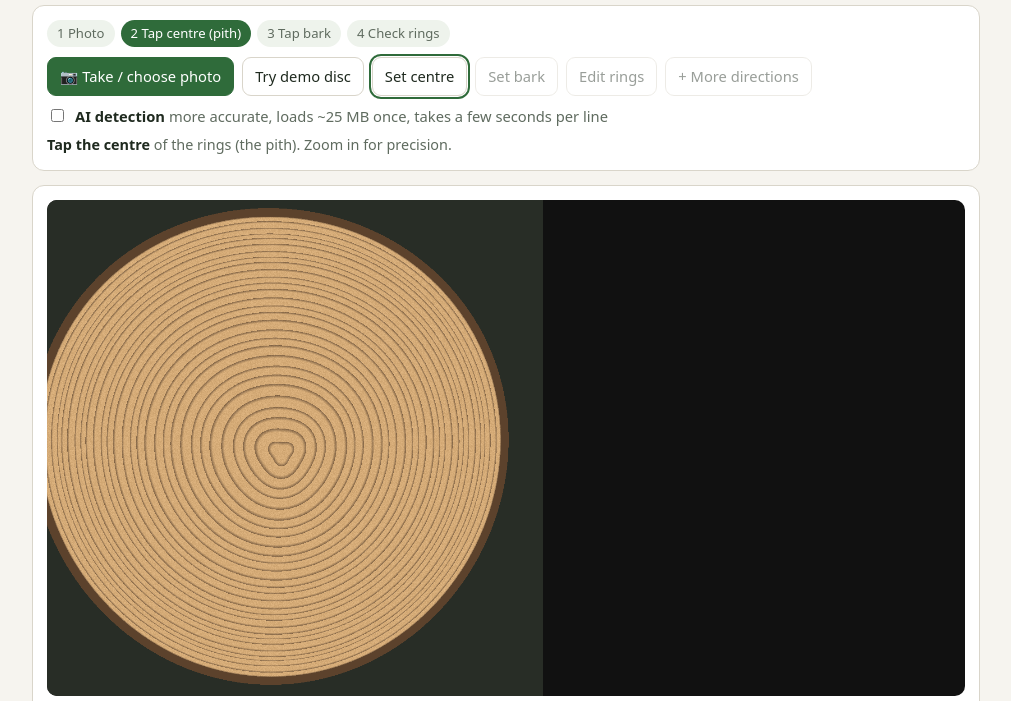
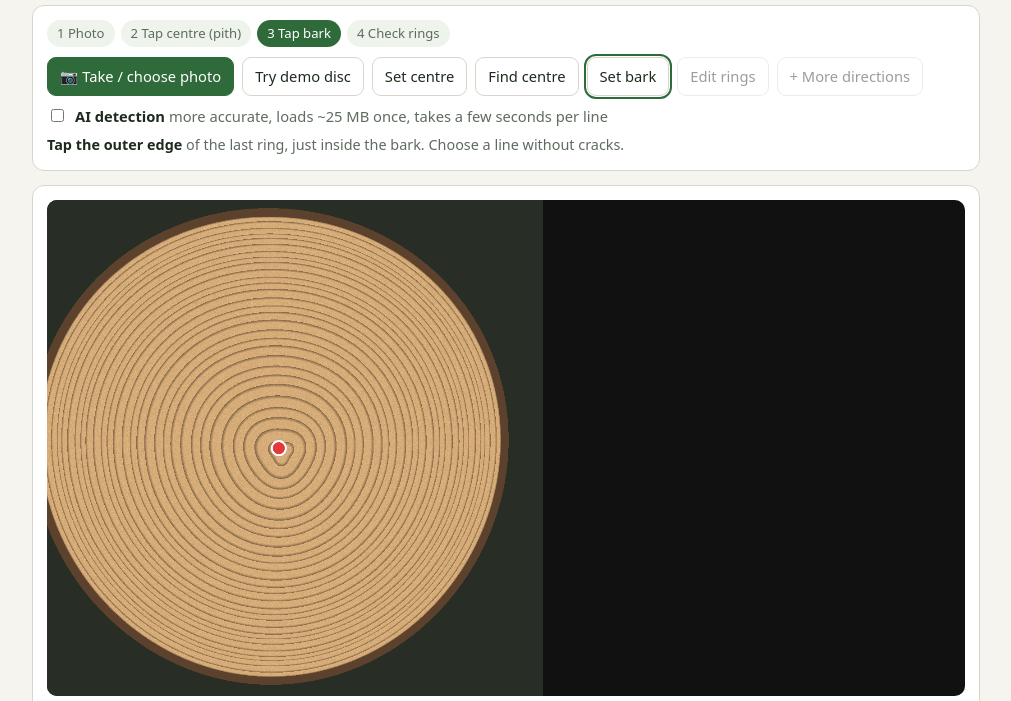
Before and after one commit to kasparkk/jahrringzaehler, a plain HTML site: page index.html in a window 1280 px wide. Both pictures are taken after a click on the button "Try demo disc". Shown: the part 82-783 px from the top of the page, without its empty margins (134-1145 px from the left). Drawn offline with Linux system fonts and the light colour scheme.

Commit message:
Find the centre (pith) automatically after loading a photo
Co-Authored-By: Claude Opus 5.5 <noreply@anthropic.com>
Claude-Session: https://claude.ai/code/session_01F4oWTo5gc7wZhfxVECiAJe

```diff
--- a/index.html
+++ b/index.html
@@ -83,6 +83,7 @@
       <input type="file" id="file" accept="image/*">
       <button id="demo" data-i18n="demo">Try demo disc</button>
       <button id="mPith" disabled data-i18n="setC">Set centre</button>
+      <button id="mAuto" disabled data-i18n="autoC">Find centre</button>
       <button id="mBark" disabled data-i18n="setB">Set bark</button>
       <button id="mEdit" disabled data-i18n="edit">Edit rings</button>
       <button id="mExtra" disabled data-i18n="extraB">+ More directions</button>
@@ -239,7 +240,7 @@
       removed:'Ring removed', added:'Ring added', onLine:'Tap on the yellow line', backAuto:'Back to automatic count',
       copied:'Table copied', copyManual:'Select all and copy the text below',
       profEmpty:'Set centre and bark to see the profile', centre:'centre', bark:'bark', other:'DE',
-      extraB:'+ More directions', clearExtra:'Remove extra directions',
+      extraB:'+ More directions', autoC:'Find centre', autoOk:'Centre found automatically. Check it; tap “Set centre” to move it.', autoFail:'Could not find the centre, please tap it', clearExtra:'Remove extra directions',
       hExtra:'<b>Tap the bark in other directions</b> (avoid cracks). Each line is counted on its own; the middle value of all lines is the most reliable count.',
       medLabel:'middle value of {n} directions (range {a}–{b})', aiL:'AI detection', aiD:'more accurate, loads ~25 MB once, takes a few seconds per line',
       aiLoading:'Loading AI model…', aiReady:'AI model ready', aiFail:'AI model could not be loaded ({e}). Using the classic method.', aiRun:'AI is reading the wood… {p}',
@@ -280,7 +281,7 @@
       removed:'Ring entfernt', added:'Ring hinzugefügt', onLine:'Auf die gelbe Linie tippen', backAuto:'Zurück zur automatischen Zählung',
       copied:'Tabelle kopiert', copyManual:'Text unten markieren und kopieren',
       profEmpty:'Mitte und Rinde setzen, um das Profil zu sehen', centre:'Mitte', bark:'Rinde', other:'EN',
-      extraB:'+ Weitere Richtungen', clearExtra:'Weitere Richtungen löschen',
+      extraB:'+ Weitere Richtungen', autoC:'Mitte finden', autoOk:'Mitte automatisch gesetzt. Bitte prüfen, mit „Mitte setzen“ verschieben.', autoFail:'Mitte nicht gefunden, bitte antippen', clearExtra:'Weitere Richtungen löschen',
       hExtra:'<b>Tippe in anderen Richtungen auf die Rinde</b> (Risse meiden). Jede Linie wird einzeln gezählt, der Mittelwert aller Linien ist die verlässlichste Zahl.',
       medLabel:'Mittelwert aus {n} Richtungen (Spanne {a}–{b})', aiL:'KI-Erkennung', aiD:'genauer, lädt einmalig ca. 25 MB, braucht ein paar Sekunden pro Linie',
       aiLoading:'KI-Modell wird geladen…', aiReady:'KI-Modell bereit', aiFail:'KI-Modell konnte nicht geladen werden ({e}). Es wird die klassische Methode genutzt.', aiRun:'KI liest das Holz… {p}',
@@ -335,6 +336,15 @@
     ['mPith', 'mBark', 'mEdit'].forEach(id => $(id).disabled = false);
     $('mBark').disabled = true; $('mEdit').disabled = true; $('mExtra').disabled = true;
     fit(); setMode('pith'); render(); updateResults();
+    $('mAuto').disabled = false;
+    setTimeout(runAutoPith, 30);
+  }
+  function runAutoPith(){
+    let p = null; try { p = autoPith(); } catch (_) {}
+    if (!p){ toast(t('autoFail')); return; }
+    pith = p; $('mBark').disabled = false;
+    if (bark){ manualAdd = []; manualRemove = []; detect(); setMode('edit'); } else setMode('bark');
+    render(); toast(t('autoOk'));
   }
 
   $('file').addEventListener('change', e => {
@@ -753,6 +763,86 @@
     combine();
   }
 
+  // ---------- automatic pith (centre) detection ----------
+  // ring boundaries are locally straight; their gradient points along the radius, so all
+  // gradient lines cross near the pith. Robust least-squares intersection, then a zoomed second pass.
+  function grayOf(sx, sy, sw, sh, N){
+    const s = N / Math.max(sw, sh), w = Math.max(8, Math.round(sw * s)), h = Math.max(8, Math.round(sh * s));
+    const c = document.createElement('canvas'); c.width = w; c.height = h;
+    const x = c.getContext('2d', { willReadFrequently: true }); x.imageSmoothingQuality = 'high';
+    x.drawImage(base, sx, sy, sw, sh, 0, 0, w, h);
+    const d = x.getImageData(0, 0, w, h).data, g = new Float32Array(w * h);
+    for (let i = 0, j = 0; i < g.length; i++, j += 4) g[i] = 0.299 * d[j] + 0.587 * d[j + 1] + 0.114 * d[j + 2];
+    return { g, w, h, s };
+  }
+  function blur2(a, w, h, sigma){
+    const r = Math.ceil(sigma * 3), k = []; let ks = 0;
+    for (let i = -r; i <= r; i++){ const v = Math.exp(-i * i / (2 * sigma * sigma)); k.push(v); ks += v; }
+    for (let i = 0; i < k.length; i++) k[i] /= ks;
+    const t = new Float32Array(w * h), o = new Float32Array(w * h);
+    for (let y = 0; y < h; y++) for (let x = 0; x < w; x++){ let s = 0; for (let j = -r; j <= r; j++){ const xx = Math.min(w - 1, Math.max(0, x + j)); s += a[y * w + xx] * k[j + r]; } t[y * w + x] = s; }
+    for (let y = 0; y < h; y++) for (let x = 0; x < w; x++){ let s = 0; for (let j = -r; j <= r; j++){ const yy = Math.min(h - 1, Math.max(0, y + j)); s += t[yy * w + x] * k[j + r]; } o[y * w + x] = s; }
+    return o;
+  }
+  function pithFeatures(G){
+    const { w, h } = G, g = blur2(G.g, w, h, 1);
+    const gx = new Float32Array(w * h), gy = new Float32Array(w * h);
+    const P = (x, y) => g[Math.min(h - 1, Math.max(0, y)) * w + Math.min(w - 1, Math.max(0, x))];
+    for (let y = 0; y < h; y++) for (let x = 0; x < w; x++){
+      gx[y * w + x] = (P(x + 1, y - 1) + 2 * P(x + 1, y) + P(x + 1, y + 1)) - (P(x - 1, y - 1) + 2 * P(x - 1, y) + P(x - 1, y + 1));
+      gy[y * w + x] = (P(x - 1, y + 1) + 2 * P(x, y + 1) + P(x + 1, y + 1)) - (P(x - 1, y - 1) + 2 * P(x, y - 1) + P(x + 1, y - 1));
+    }
+    const xx = new Float32Array(w * h), yy = new Float32Array(w * h), xy = new Float32Array(w * h);
+    for (let i = 0; i < w * h; i++){ xx[i] = gx[i] * gx[i]; yy[i] = gy[i] * gy[i]; xy[i] = gx[i] * gy[i]; }
+    const Jxx = blur2(xx, w, h, 3), Jyy = blur2(yy, w, h, 3), Jxy = blur2(xy, w, h, 3);
+    const n = w * h, T = new Float32Array(n), Wt = new Float32Array(n);
+    for (let i = 0; i < n; i++){
+      const a = Jxx[i] - Jyy[i], b = 2 * Jxy[i], tr = Jxx[i] + Jyy[i] + 1e-6, lam = Math.sqrt(a * a + b * b);
+      T[i] = 0.5 * Math.atan2(b, a); Wt[i] = (lam / tr) * Math.sqrt(tr);
+    }
+    const srt = Float32Array.from(Wt).sort(), q = srt[Math.floor(n * 0.7)];
+    const F = { x: [], y: [], nx: [], ny: [], w: [] };
+    for (let i = 0; i < n; i++) if (Wt[i] > q){ F.x.push(i % w); F.y.push((i / w) | 0); F.nx.push(-Math.sin(T[i])); F.ny.push(Math.cos(T[i])); F.w.push(Wt[i]); }
+    return F;
+  }
+  function pithIterate(F, est, N){
+    let win = 0.5 * N, sig = 0.1 * N, w0 = null;
+    for (let it = 0; it < 25; it++){
+      let a = 0, b = 0, c = 0, bx = 0, by = 0, ws = 0;
+      for (let i = 0; i < F.x.length; i++){
+        const dx = est[0] - F.x[i], dy = est[1] - F.y[i], r = Math.hypot(dx, dy);
+        if (r >= win || r <= 2) continue;
+        const nx = F.nx[i], ny = F.ny[i], d = nx * dx + ny * dy;
+        const ww = F.w[i] * Math.exp(-(d / sig) * (d / sig)); if (!ww) continue;
+        const pr = nx * F.x[i] + ny * F.y[i];
+        a += ww * nx * nx; b += ww * nx * ny; c += ww * ny * ny; bx += ww * nx * pr; by += ww * ny * pr; ws += ww;
+      }
+      if (w0 === null) w0 = ws;
+      if (ws < 0.02 * w0) break;
+      a += 1e-6; c += 1e-6;
+      const det = a * c - b * b; if (Math.abs(det) < 1e-12) break;
+      est = [(c * bx - b * by) / det, (a * by - b * bx) / det];
+      win = Math.max(0.25 * N, win * 0.85); sig = Math.max(0.01 * N, sig * 0.8);
+    }
+    return est;
+  }
+  function autoPith(){
+    const N = 480;
+    const G1 = grayOf(0, 0, W, H, N);
+    let e = pithIterate(pithFeatures(G1), [G1.w / 2, G1.h / 2], N);
+    let px = e[0] / G1.s, py = e[1] / G1.s;
+    const half = 0.125 * Math.max(W, H);
+    const x0 = Math.max(0, Math.floor(px - half)), y0 = Math.max(0, Math.floor(py - half));
+    const x1 = Math.min(W, Math.floor(px + half)), y1 = Math.min(H, Math.floor(py + half));
+    if (x1 - x0 > 16 && y1 - y0 > 16){
+      const G2 = grayOf(x0, y0, x1 - x0, y1 - y0, N);
+      const e2 = pithIterate(pithFeatures(G2), [(px - x0) * G2.s, (py - y0) * G2.s], N);
+      px = e2[0] / G2.s + x0; py = e2[1] / G2.s + y0;
+    }
+    if (!isFinite(px) || !isFinite(py) || px < 0 || py < 0 || px >= W || py >= H) return null;
+    return { x: px, y: py };
+  }
+
   // ---------- interaction ----------
   let downAt = null;
   cv.addEventListener('pointerdown', e => { downAt = { x: e.clientX, y: e.clientY }; });
@@ -781,6 +871,7 @@
     }
   });
   $('mPith').addEventListener('click', () => setMode('pith'));
+  $('mAuto').addEventListener('click', () => { if (base) runAutoPith(); });
   $('mBark').addEventListener('click', () => setMode('bark'));
   $('mEdit').addEventListener('click', () => { if (bark) setMode('edit'); });
   $('mExtra').addEventListener('click', () => { if (bark) setMode('extra'); });
--- a/sw.js
+++ b/sw.js
@@ -1,5 +1,5 @@
 // Offline support: app shell is cached on install; the AI model and TensorFlow.js are cached the first time AI mode is used.
-const SHELL = 'shell-v2', RUNTIME = 'runtime-v1';
+const SHELL = 'shell-v3', RUNTIME = 'runtime-v1';
 const SHELL_FILES = ['./', './index.html', './manifest.webmanifest', './icon-192.png', './icon-512.png', './icon-maskable-512.png', './apple-touch-icon.png'];
 self.addEventListener('install', e => { e.waitUntil(caches.open(SHELL).then(c => c.addAll(SHELL_FILES)).then(() => self.skipWaiting())); });
 self.addEventListener('activate', e => {
```
